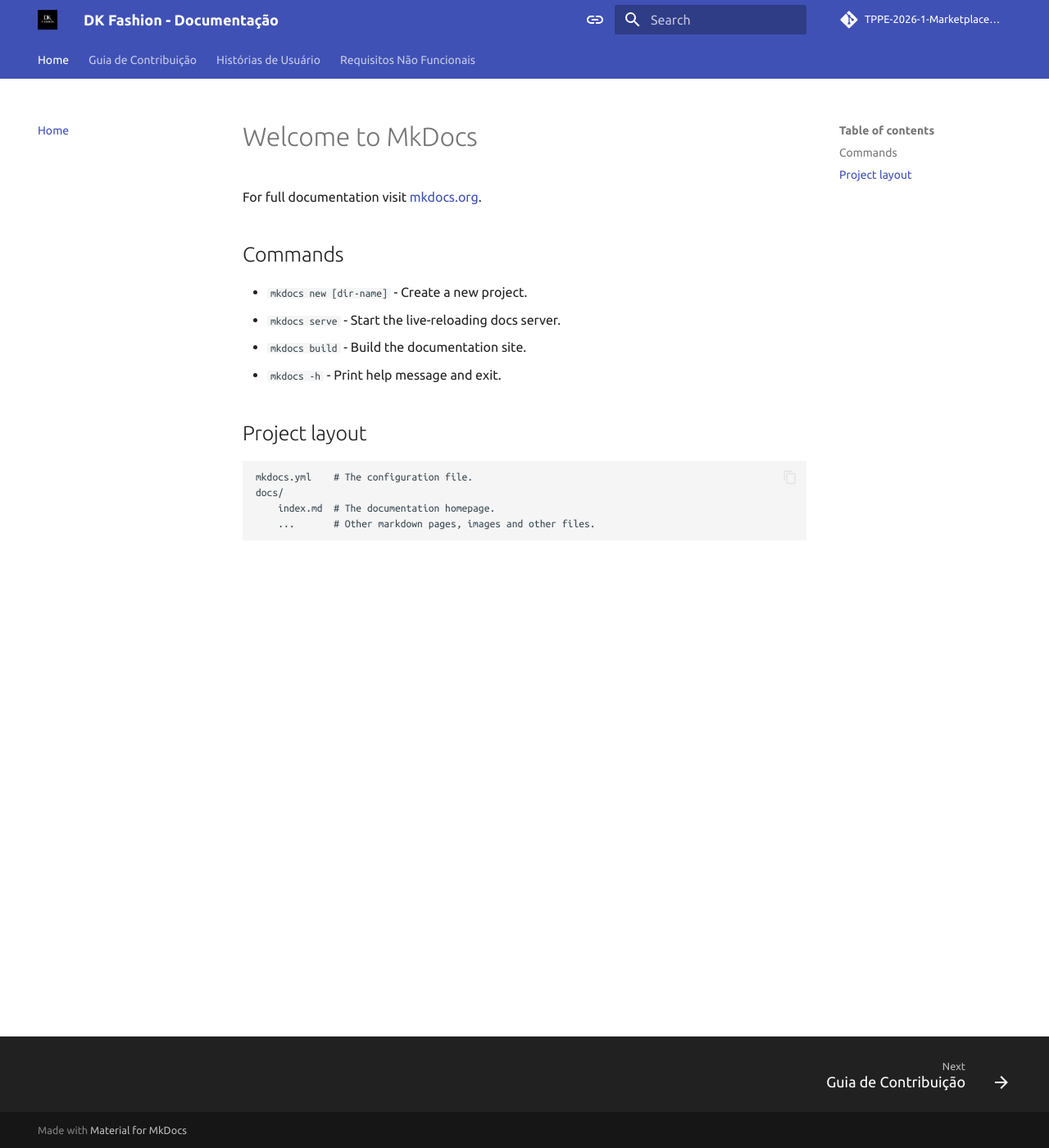
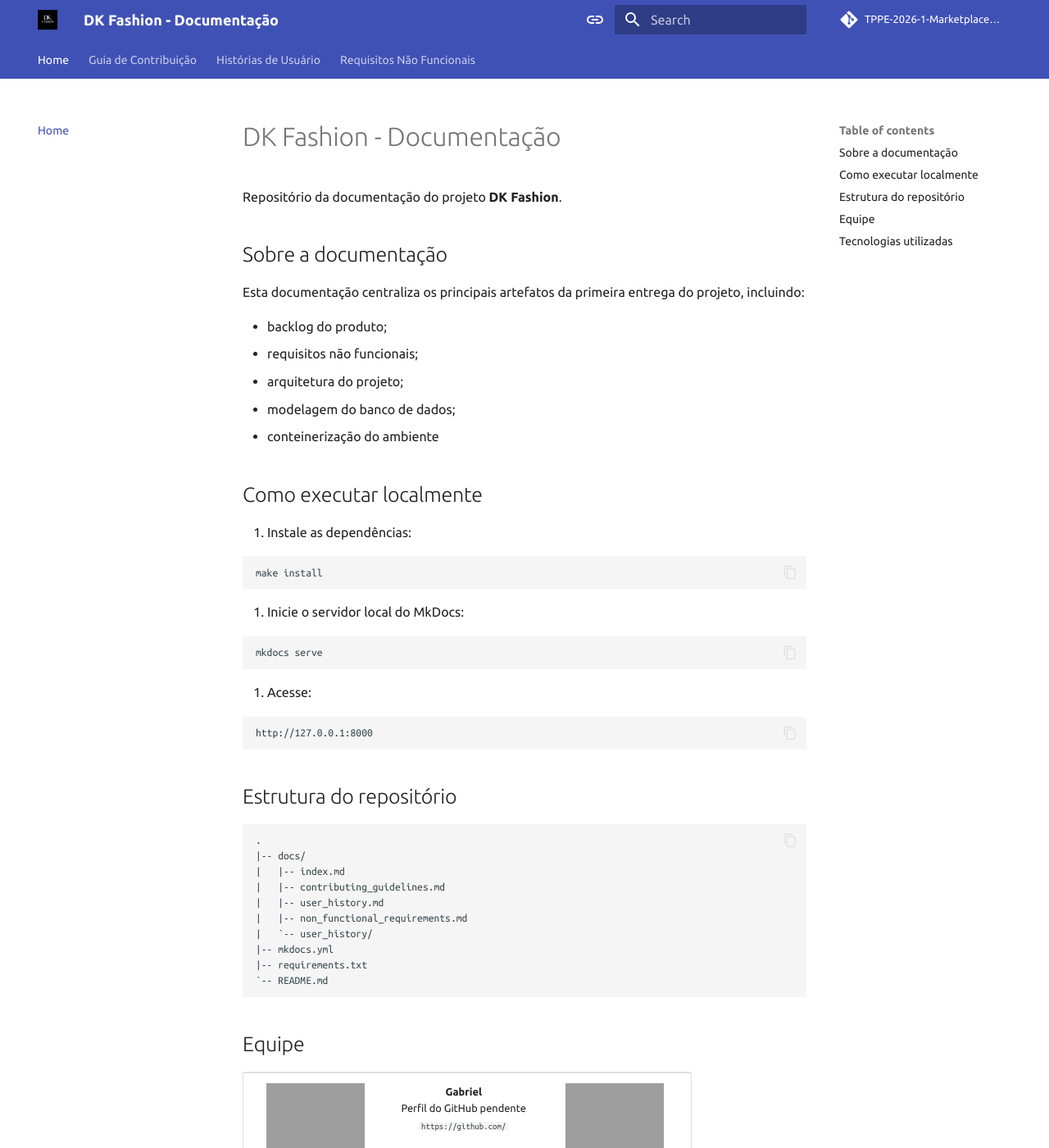
Before and after one commit to TPPE-2026-1-Marketplace/documentacao, an MkDocs documentation site: the page built from docs/index.md, in a window 1280 px wide and 1400 px high. Shown: the whole window at 82% size. Built offline with MkDocs 1.6.1 and Material for MkDocs 9.7.7, drawn with Linux system fonts in a browser that asks for light colours; comment, search, counter and statistics services are not loaded; some of the changed text lies outside the part shown; grey boxes are pictures that could not be loaded.

Commit message:
docs: updating front page docs

````diff
--- a/docs/index.md
+++ b/docs/index.md
@@ -1,17 +1,121 @@
-# Welcome to MkDocs
+# DK Fashion - Documentação
 
-For full documentation visit [mkdocs.org](https://www.mkdocs.org).
+Repositório da documentação do projeto **DK Fashion**.
 
-## Commands
+## Sobre a documentação
 
-* `mkdocs new [dir-name]` - Create a new project.
-* `mkdocs serve` - Start the live-reloading docs server.
-* `mkdocs build` - Build the documentation site.
-* `mkdocs -h` - Print help message and exit.
+Esta documentação centraliza os principais artefatos da primeira entrega do projeto, incluindo:
 
-## Project layout
+- backlog do produto;
+- requisitos não funcionais;
+- arquitetura do projeto;
+- modelagem do banco de dados;
+- conteinerização do ambiente
 
-    mkdocs.yml    # The configuration file.
-    docs/
-        index.md  # The documentation homepage.
-        ...       # Other markdown pages, images and other files.
+## Como executar localmente
+
+1. Instale as dependências:
+
+```bash
+make install
+```
+
+2. Inicie o servidor local do MkDocs:
+
+```bash
+mkdocs serve
+```
+
+3. Acesse:
+
+```text
+http://127.0.0.1:8000
+```
+
+## Estrutura do repositório
+
+```text
+.
+|-- docs/
+|   |-- index.md
+|   |-- contributing_guidelines.md
+|   |-- user_history.md
+|   |-- non_functional_requirements.md
+|   `-- user_history/
+|-- mkdocs.yml
+|-- requirements.txt
+`-- README.md
+```
+
+## Equipe
+
+<table>
+  <tr>
+    <td align="center">
+      <a href="https://github.com/Ana-Luiza-SC">
+        <img src="https://github.com/Ana-Luiza-SC.png?size=160" width="120" alt="Foto de Ana Luiza"><br>
+        <strong>Ana Luiza</strong>
+      </a>
+      <br>
+      <a href="https://github.com/Ana-Luiza-SC">github.com/Ana-Luiza-SC</a>
+    </td>
+    <td align="center">
+      <strong>Gabriel</strong>
+      <br>
+      Perfil do GitHub pendente
+      <br>
+      <code>https://github.com/</code>
+    </td>
+    <td align="center">
+      <a href="https://github.com/leohssjr">
+        <img src="https://github.com/leohssjr.png?size=160" width="120" alt="Foto de Leo"><br>
+        <strong>Leo</strong>
+      </a>
+      <br>
+      <a href="https://github.com/leohssjr">github.com/leohssjr</a>
+    </td>
+  </tr>
+  <tr>
+    <td align="center">
+      <a href="https://github.com/MVConsorte">
+        <img src="https://github.com/MVConsorte.png?size=160" width="120" alt="Foto de Mateus"><br>
+        <strong>Mateus</strong>
+      </a>
+      <br>
+      <a href="https://github.com/MVConsorte">github.com/MVConsorte</a>
+    </td>
+    <td align="center">
+      <a href="https://github.com/redjsun">
+        <img src="https://github.com/redjsun.png?size=160" width="120" alt="Foto de Yzabella"><br>
+        <strong>Yzabella</strong>
+      </a>
+      <br>
+      <a href="https://github.com/redjsun">github.com/redjsun</a>
+    </td>
+    <td align="center">
+      <a href="https://github.com/Pabloserrapxx">
+        <img src="https://github.com/Pabloserrapxx.png?size=160" width="120" alt="Foto de Pablo"><br>
+        <strong>Pablo</strong>
+      </a>
+      <br>
+      <a href="https://github.com/Pabloserrapxx">github.com/Pabloserrapxx</a>
+    </td>
+  </tr>
+  <tr>
+    <td align="center">
+      <a href="https://github.com/BrunoBReis">
+        <img src="https://github.com/BrunoBReis.png?size=160" width="120" alt="Foto de Bruno Bragança"><br>
+        <strong>Bruno Bragança</strong>
+      </a>
+      <br>
+      <a href="https://github.com/BrunoBReis">github.com/BrunoBReis</a>
+    </td>
+    <td></td>
+    <td></td>
+  </tr>
+</table>
+
+## Tecnologias utilizadas
+
+- [MkDocs](https://www.mkdocs.org/)
+- [Material for MkDocs](https://squidfunk.github.io/mkdocs-material/)
````
